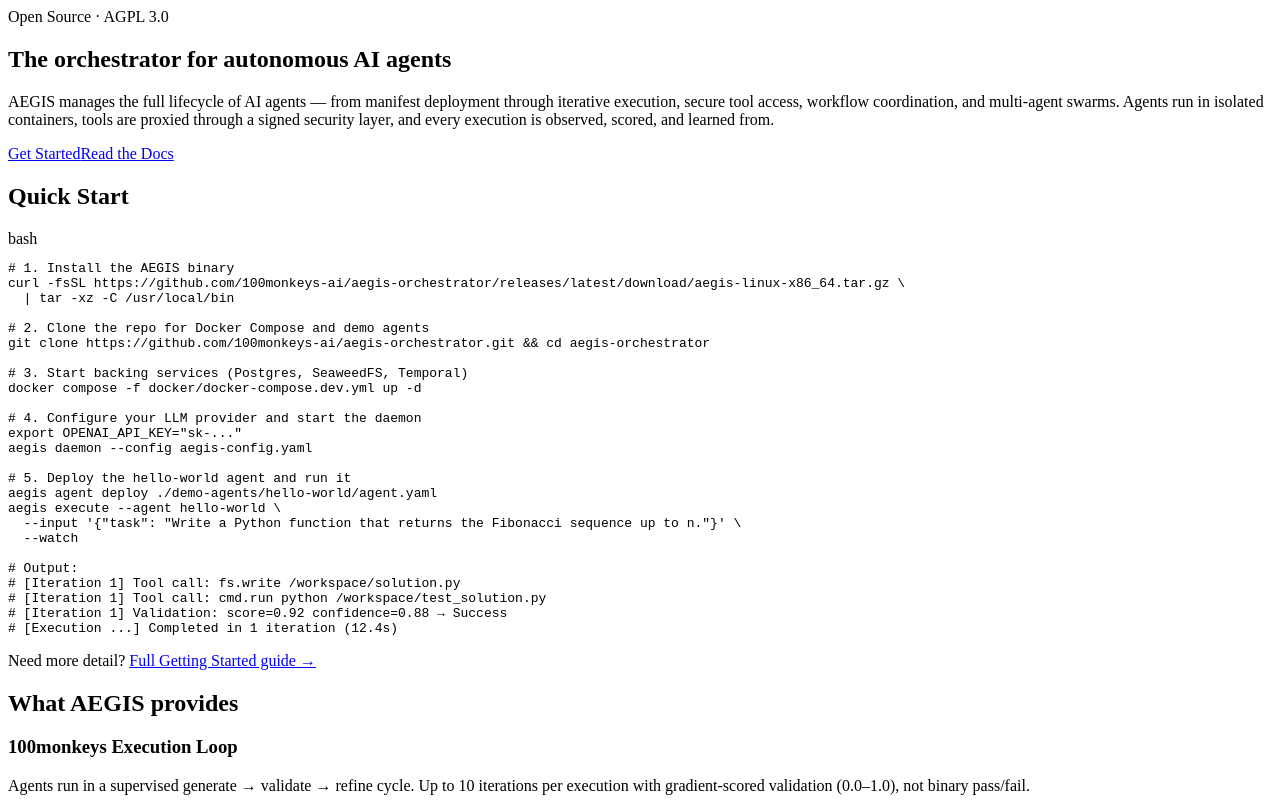
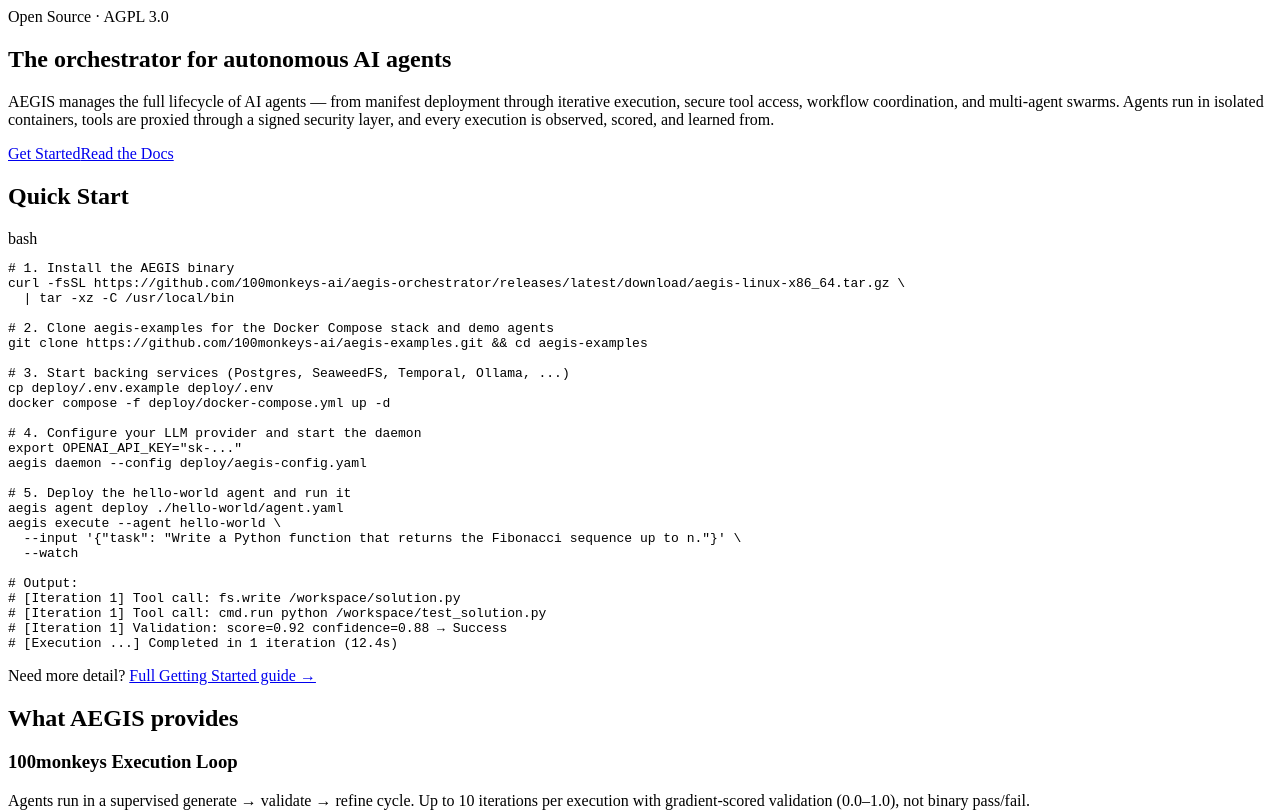
Before and after one commit to 100monkeys-ai/aegis-docs, a Next.js app: page / in a window 1280 px wide. Shown: the top 812 px of the page. Built offline with nearby package versions, Linux system fonts and the light colour scheme.

Commit message:
feat: update documentation for local development stack and agent deployment instructions

```diff
--- a/app/(home)/page.tsx
+++ b/app/(home)/page.tsx
@@ -78,18 +78,19 @@
 curl -fsSL https://github.com/100monkeys-ai/aegis-orchestrator/releases/latest/download/aegis-linux-x86_64.tar.gz \\
   | tar -xz -C /usr/local/bin
 
-# 2. Clone the repo for Docker Compose and demo agents
-git clone https://github.com/100monkeys-ai/aegis-orchestrator.git && cd aegis-orchestrator
+# 2. Clone aegis-examples for the Docker Compose stack and demo agents
+git clone https://github.com/100monkeys-ai/aegis-examples.git && cd aegis-examples
 
-# 3. Start backing services (Postgres, SeaweedFS, Temporal)
-docker compose -f docker/docker-compose.dev.yml up -d
+# 3. Start backing services (Postgres, SeaweedFS, Temporal, Ollama, ...)
+cp deploy/.env.example deploy/.env
+docker compose -f deploy/docker-compose.yml up -d
 
 # 4. Configure your LLM provider and start the daemon
 export OPENAI_API_KEY="sk-..."
-aegis daemon --config aegis-config.yaml
+aegis daemon --config deploy/aegis-config.yaml
 
 # 5. Deploy the hello-world agent and run it
-aegis agent deploy ./demo-agents/hello-world/agent.yaml
+aegis agent deploy ./hello-world/agent.yaml
 aegis execute --agent hello-world \\
   --input '{"task": "Write a Python function that returns the Fibonacci sequence up to n."}' \\
   --watch
```
Also changed, not shown: 5 other files (tests, documents, lock files or other folders).
